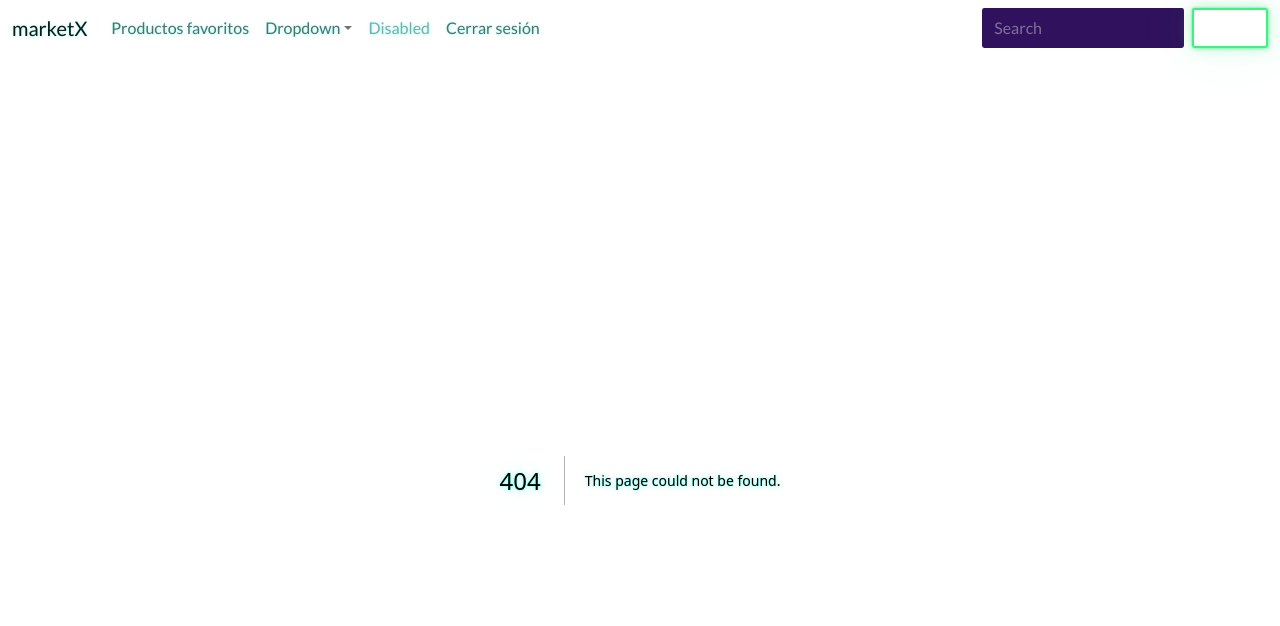
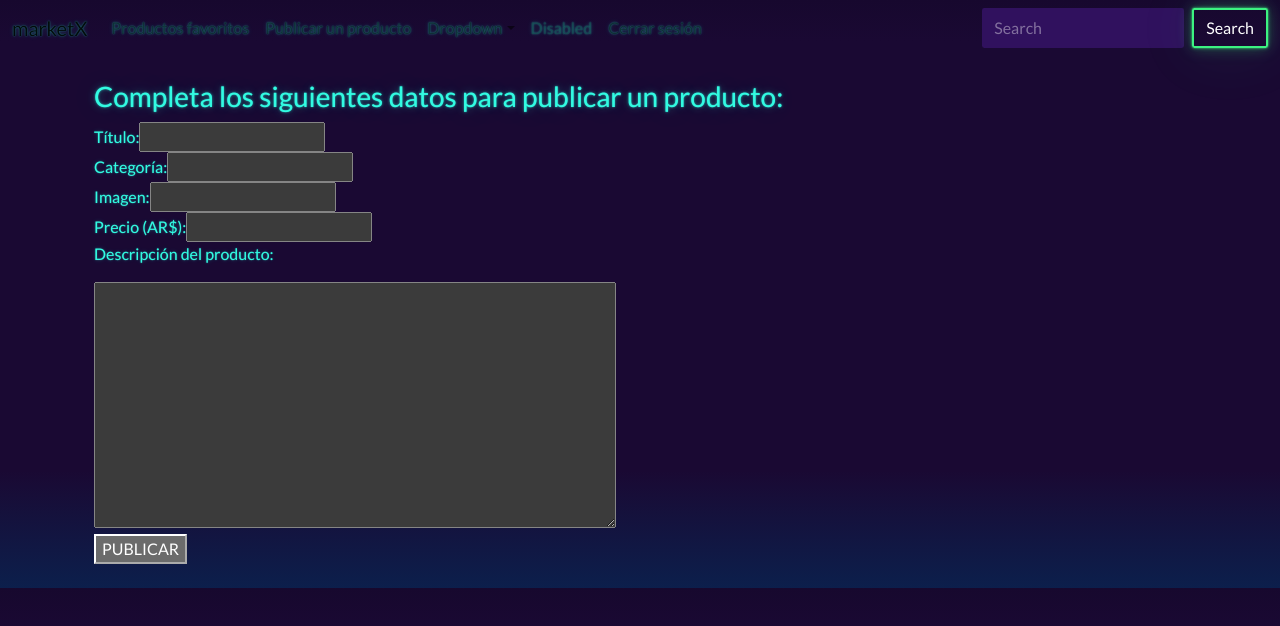
Before and after one commit to Gabriel20Arr/marketX, a Next.js app in the folder client/: page /form in a window 1280 px wide. Before the commit this address had no page. Shown: the top 626 px of the page. Built offline with nearby package versions, Linux system fonts and the light colour scheme.

Commit message:
form para probar

```diff
--- /dev/null
+++ b/client/src/app/form/page.jsx
@@ -0,0 +1,69 @@
+'use client'
+
+import { useState } from "react";
+import axios from "axios";
+
+export default function CrearProducto(){
+    const [form, setForm] = useState({
+        titulo: '',
+        categoria: '',
+        imagen: '',
+        descripcion: '',
+        precio: '',
+        cantidadVenta: '0'
+    })
+
+    const changeHandler = (event) => {
+        const property = event.target.name;
+        const value = event.target.value;
+
+        setForm({...form, [property]: value})
+    }
+
+    const submitHandler = async (event) => {
+        event.preventDefault();
+        try {
+          await axios.post("http://localhost:3001/Producto/crearProductos", form);
+          setForm({
+            titulo: "",
+            categoria: '',
+            imagen: '',
+            descripcion: "",
+            precio: '',
+            cantidadVenta: ''
+          });
+          alert("Creacion Exitosa ");
+        } catch (error) {
+          alert("Esta actividad ya esta creada");
+        }
+      };
+
+    return(
+        <form onSubmit={submitHandler}>
+            <div>
+                <h3>Completa los siguientes datos para publicar un producto: </h3>
+                <div>
+                    <label htmlFor="">Título: </label>
+                    <input type="text" name="titulo" value={form.titulo} onChange={changeHandler} />
+                </div>
+                <div>
+                    <label htmlFor="">Categoría: </label>
+                    <input type="text" name="categoria" value={form.categoria} onChange={changeHandler}/>
+                </div>
+                <div>
+                    <label htmlFor="">Imagen: </label>
+                    <input type="text" name="imagen" value={form.imagen} onChange={changeHandler}/>
+                </div>
+                <div>
+                    <label htmlFor="">Precio (AR$): </label>
+                    <input type="text" name="precio" value={form.precio} onChange={changeHandler}/>
+                </div>
+                <div>
+                    <p>Descripción del producto: </p>
+                    <textarea name="descripcion" id="" cols="60" rows="10" value={form.descripcion} onChange={changeHandler}></textarea>
+                </div>
+                <button type="submit">PUBLICAR</button>
+            </div>
+        </form>
+    )
+}
--- a/client/src/components/Cards/Cards.jsx
+++ b/client/src/components/Cards/Cards.jsx
@@ -5,7 +5,7 @@ export default function Cards({currentItems}) {
   return (
     <div>
         <div>
-        {currentItems.map((item, index) => (
+        {currentItems?.map((item, index) => (
             <div>
             <Card item={item} key={index}/>
             </div>
--- a/client/src/components/NavBar/NavBar.jsx
+++ b/client/src/components/NavBar/NavBar.jsx
@@ -12,6 +12,9 @@ export default function Navigation(){
             <ul className="navbar-nav me-auto mb-2 mb-lg-0">
               <li className="nav-item">
                 <Link className="nav-link" href="/favoritos">Productos favoritos</Link>
+              </li>
+              <li className="nav-item">
+                <Link className="nav-link" href="/form">Publicar un producto</Link>
               </li>
               <li className="nav-item dropdown">
                 <a className="nav-link dropdown-toggle" href="#" role="button" data-bs-toggle="dropdown" aria-expanded="false">
```
Also changed, not shown: client/src/components/Paginacion/Paginacion.jsx (+4 -4 lines).
